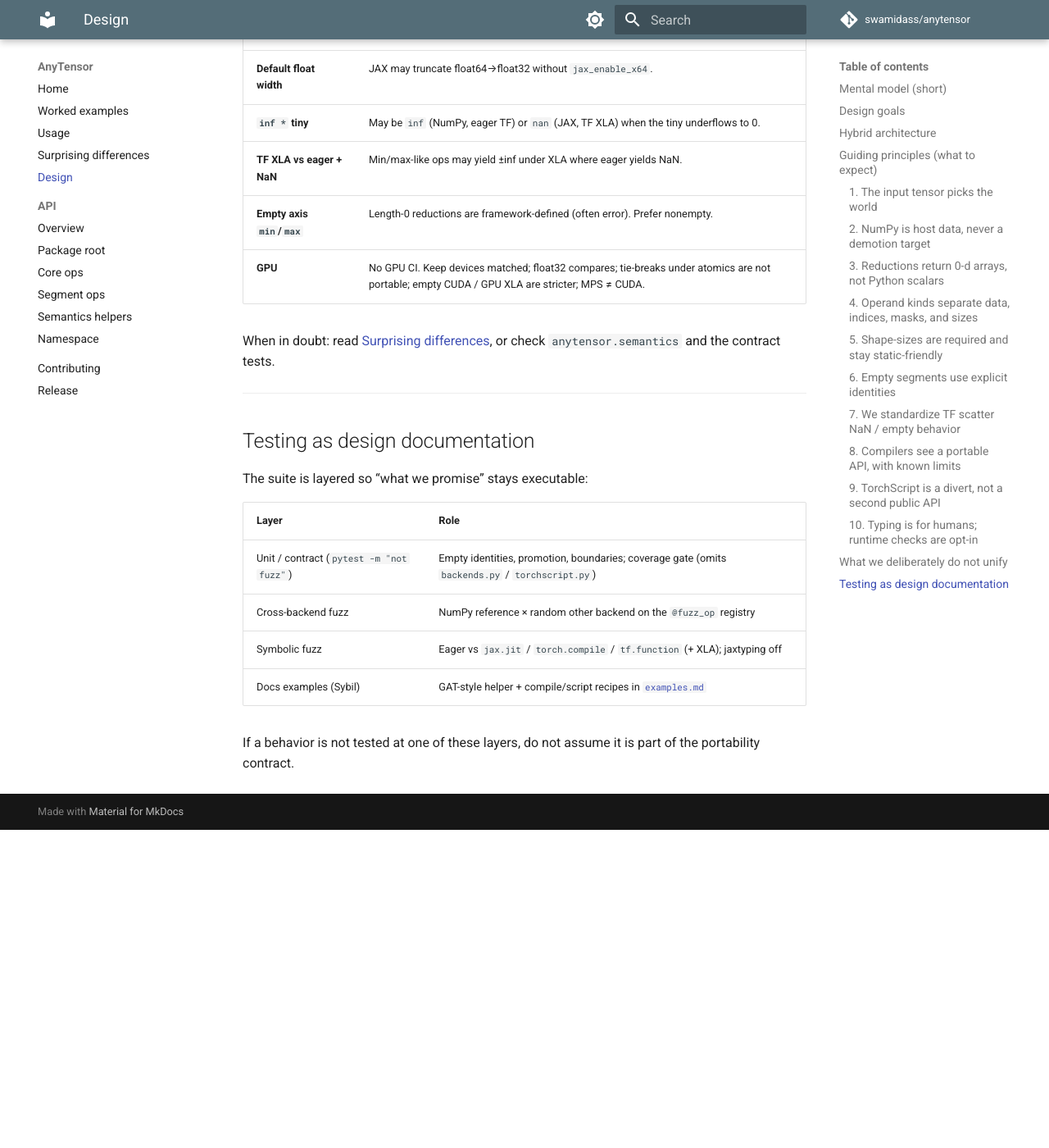
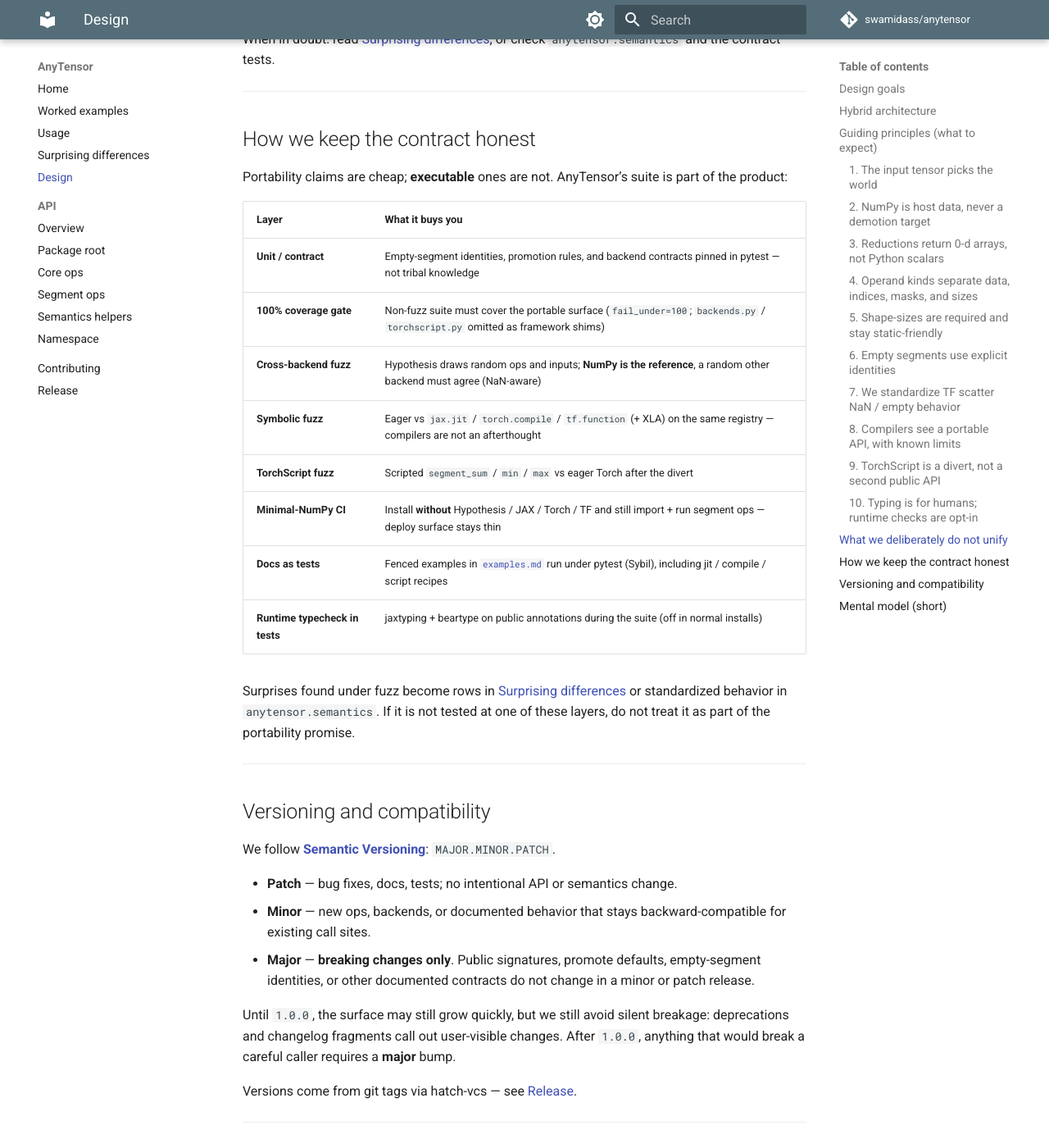
Before and after one commit to swamidass/anytensor, an MkDocs documentation site: the page built from docs/design.md, in a window 1280 px wide and 1400 px high, scrolled down 6117 px. Shown: the whole window at 82% size. Built offline with MkDocs 1.6.1 and Material for MkDocs 9.7.7, drawn with Linux system fonts in a browser that asks for light colours; comment, search, counter and statistics services are not loaded; before the commit the page ends 7129 px from its top, so only the background shows below that; some of the changed text lies outside the part shown.

Commit message:
Fix design.md structure and expand the testing and SemVer sections.
Restore section order after a bad edit, and spell out the multi-layer test
contract plus major-bump-only breaking changes.

Co-authored-by: Cursor <cursoragent@cursor.com>

```diff
--- a/docs/design.md
+++ b/docs/design.md
@@ -4,20 +4,6 @@ This page explains **why** AnyTensor is shaped the way it is, and what that
 implies when you hit an edge case. For the concrete matrix of “framework A
 does X, we do Y,” see [Surprising differences](semantics.md). For runnable
 compile/script recipes, see [Worked examples](examples.md).
-
---
-
-## Mental model (short)
-
-1. Pass the tensors you already have.
-2. Tag operands with the right promote kind (`data` / `index` / `mask` / `shape`).
-3. Always pass shape-sizes (`num_segments`, …) as static-friendly values.
-4. Trust empty-segment identities and TF NaN OR-in for segment min/max.
-5. Treat index width, XLA NaN, and GPU ties as non-portable.
-6. For TorchScript, only rely on the `segment_sum` / `min` / `max` divert.
-
-That is the design: a small set of hard contracts, and clear warnings everywhere
-else.
 
 ---
 
@@ -260,16 +246,56 @@ When in doubt: read [Surprising differences](semantics.md), or check
 
 ---
 
-## Testing as design documentation
+## How we keep the contract honest
 
-The suite is layered so “what we promise” stays executable:
+Portability claims are cheap; **executable** ones are not. AnyTensor’s suite is
+part of the product:
 
-| Layer | Role |
+| Layer | What it buys you |
 |---|---|
-| Unit / contract (`pytest -m "not fuzz"`) | Empty identities, promotion, boundaries; coverage gate (omits `backends.py` / `torchscript.py`) |
-| Cross-backend fuzz | NumPy reference × random other backend on the `@fuzz_op` registry |
-| Symbolic fuzz | Eager vs `jax.jit` / `torch.compile` / `tf.function` (+ XLA); jaxtyping off |
-| Docs examples (Sybil) | GAT-style helper + compile/script recipes in [`examples.md`](examples.md) |
+| **Unit / contract** | Empty-segment identities, promotion rules, and backend contracts pinned in pytest — not tribal knowledge |
+| **100% coverage gate** | Non-fuzz suite must cover the portable surface (`fail_under=100`; `backends.py` / `torchscript.py` omitted as framework shims) |
+| **Cross-backend fuzz** | Hypothesis draws random ops and inputs; **NumPy is the reference**, a random other backend must agree (NaN-aware) |
+| **Symbolic fuzz** | Eager vs `jax.jit` / `torch.compile` / `tf.function` (+ XLA) on the same registry — compilers are not an afterthought |
+| **TorchScript fuzz** | Scripted `segment_sum` / `min` / `max` vs eager Torch after the divert |
+| **Minimal-NumPy CI** | Install **without** Hypothesis / JAX / Torch / TF and still import + run segment ops — deploy surface stays thin |
+| **Docs as tests** | Fenced examples in [`examples.md`](examples.md) run under pytest (Sybil), including jit / compile / script recipes |
+| **Runtime typecheck in tests** | jaxtyping + beartype on public annotations during the suite (off in normal installs) |
 
-If a behavior is not tested at one of these layers, do not assume it is part of
-the portability contract.
+Surprises found under fuzz become rows in [Surprising differences](semantics.md)
+or standardized behavior in `anytensor.semantics`. If it is not tested at one
+of these layers, do not treat it as part of the portability promise.
+
+---
+
+## Versioning and compatibility
+
+We follow [**Semantic Versioning**](https://semver.org/): `MAJOR.MINOR.PATCH`.
+
+- **Patch** — bug fixes, docs, tests; no intentional API or semantics change.
+- **Minor** — new ops, backends, or documented behavior that stays
+  backward-compatible for existing call sites.
+- **Major** — **breaking changes only**. Public signatures, promote defaults,
+  empty-segment identities, or other documented contracts do not change in a
+  minor or patch release.
+
+Until `1.0.0`, the surface may still grow quickly, but we still avoid silent
+breakage: deprecations and changelog fragments call out user-visible changes.
+After `1.0.0`, anything that would break a careful caller requires a **major**
+bump.
+
+Versions come from git tags via hatch-vcs — see [Release](release.md).
+
+---
+
+## Mental model (short)
+
+1. Pass the tensors you already have.
+2. Tag operands with the right promote kind (`data` / `index` / `mask` / `shape`).
+3. Always pass shape-sizes (`num_segments`, …) as static-friendly values.
+4. Trust empty-segment identities and TF NaN OR-in for segment min/max.
+5. Treat index width, XLA NaN, and GPU ties as non-portable.
+6. For TorchScript, only rely on the `segment_sum` / `min` / `max` divert.
+
+That is the design: a small set of hard contracts, and clear warnings everywhere
+else.
```
